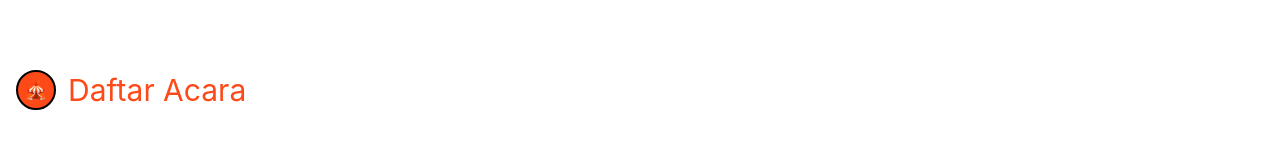
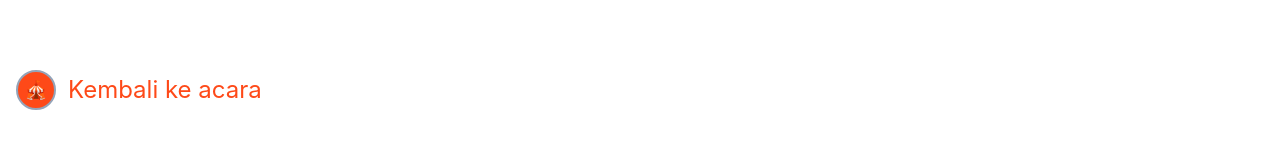
Before and after one commit to zulnurdiana/Gambreng-App-FrontEnd, a React (Create React App) app: page /detailevent in a window 1280 px wide. Shown: the part 801-950 px from the top of the page. Built offline with nearby package versions, Linux system fonts and the light colour scheme.

Commit message:
text changed

```diff
--- a/src/components/DetailAcara.js
+++ b/src/components/DetailAcara.js
@@ -55,11 +55,13 @@ const DetailAcara = () => {
         <div className="mb-12 flex items-center">
           <NavLink
             to={"/event"}
-            className="border-2 border-black w-10 h-10 mr-3 flex justify-center items-center rounded-full bg-primary hover:border-primary text-white"
+            className="border-2 border-slate-400 w-10 h-10 mr-3 flex justify-center items-center rounded-full bg-primary hover:border-primary text-white"
           >
             <span className="text-lg font-bold border-none">🎪</span>
           </NavLink>
-          <p className="font-normal text-primary lg:text-3xl">Daftar Acara</p>
+          <p className="font-normal text-primary lg:text-2xl">
+            Kembali ke acara
+          </p>
         </div>
       </div>
     </div>
```
